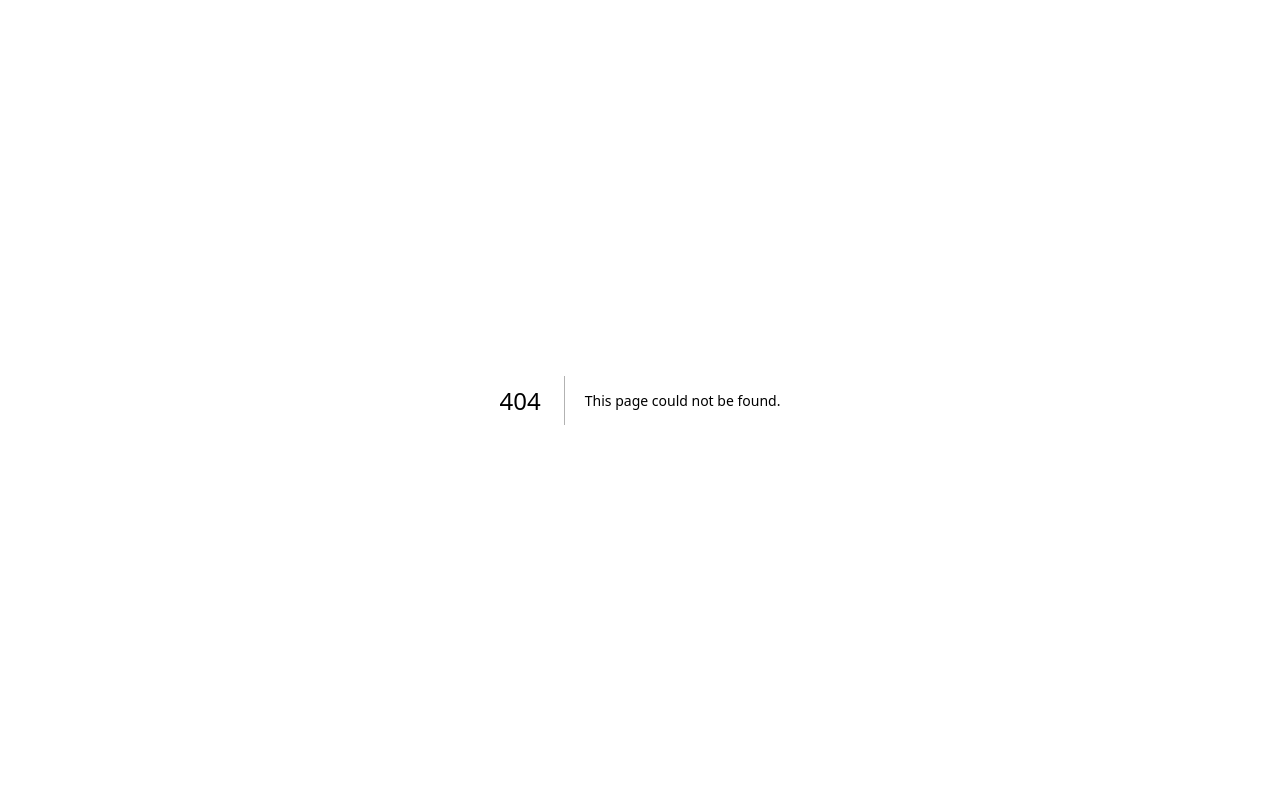
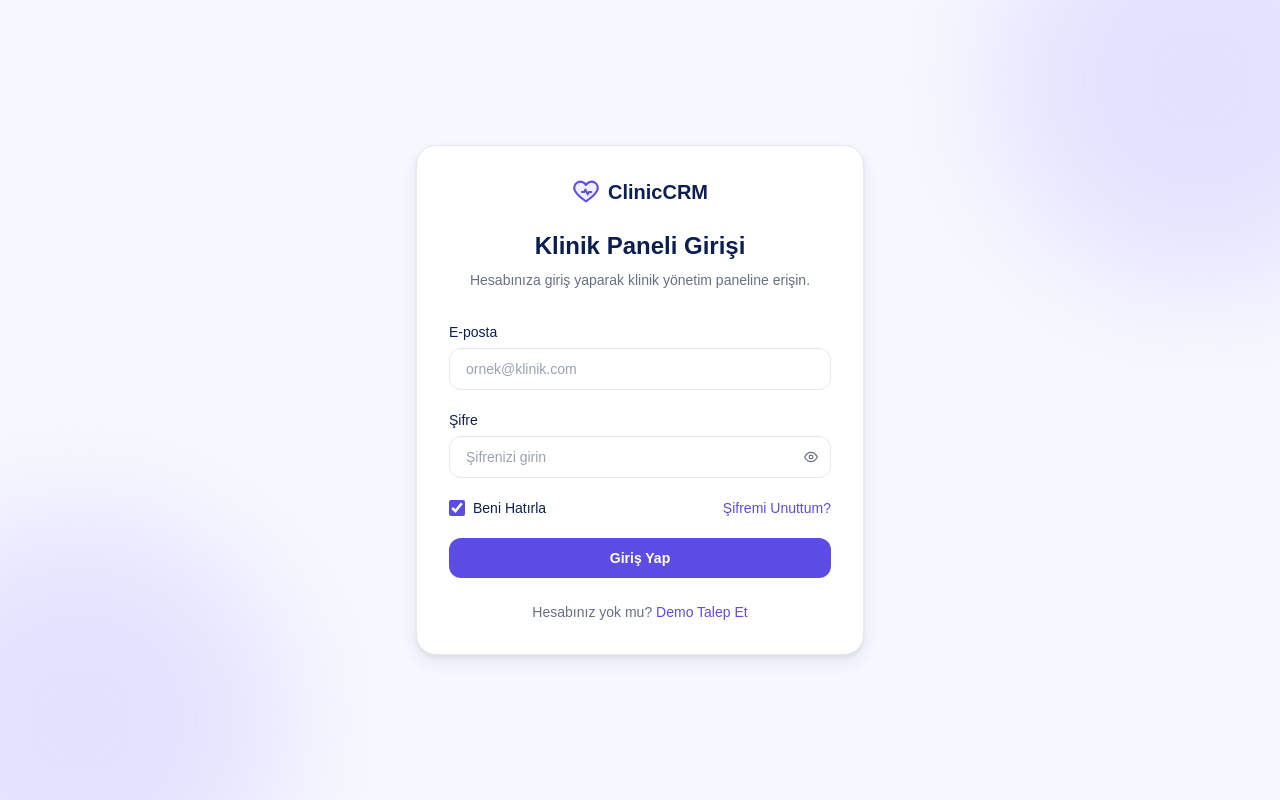
Before and after one commit to zeynep-tuna/clinic-crm, a Next.js app in the folder frontend/: page /login in a window 1280 px wide. Before the commit this address had no page. Built offline with nearby package versions, Linux system fonts and the light colour scheme.

Commit message:
Add login page

```diff
--- /dev/null
+++ b/frontend/app/login/page.tsx
@@ -0,0 +1,12 @@
+import LoginForm from "@/components/login/LoginForm";
+
+export default function LoginPage() {
+  return (
+    <div className="relative flex min-h-screen items-center justify-center overflow-hidden bg-[#F7F8FF] px-4 py-12">
+      <div className="pointer-events-none absolute -right-32 -top-32 z-0 h-104 w-104 rounded-full bg-[#DCD8FF] opacity-70 blur-3xl" />
+      <div className="pointer-events-none absolute -bottom-32 -left-32 z-0 h-104 w-104 rounded-full bg-[#DCD8FF] opacity-70 blur-3xl" />
+
+      <LoginForm />
+    </div>
+  );
+}
--- /dev/null
+++ b/frontend/components/login/LoginForm.tsx
@@ -0,0 +1,136 @@
+"use client";
+
+import { useState } from "react";
+
+function HeartIcon() {
+  return (
+    <svg viewBox="0 0 24 24" fill="none" stroke="#5B4DE3" strokeWidth={1.75} className="h-7 w-7">
+      <path
+        strokeLinecap="round"
+        strokeLinejoin="round"
+        fill="#EEF0FF"
+        d="M12 20s-7-4.5-9.5-9A5 5 0 0 1 12 6a5 5 0 0 1 9.5 5c-2.5 4.5-9.5 9-9.5 9Z"
+      />
+      <path strokeLinecap="round" strokeLinejoin="round" d="M8.5 12h2l1-2 2 4 1-2h2" />
+    </svg>
+  );
+}
+
+function EyeIcon() {
+  return (
+    <svg viewBox="0 0 24 24" fill="none" stroke="currentColor" strokeWidth={1.75} className="h-4 w-4">
+      <path
+        strokeLinecap="round"
+        strokeLinejoin="round"
+        d="M2.5 12S6 5 12 5s9.5 7 9.5 7-3.5 7-9.5 7-9.5-7-9.5-7Z"
+      />
+      <circle cx="12" cy="12" r="2.75" />
+    </svg>
+  );
+}
+
+function EyeOffIcon() {
+  return (
+    <svg viewBox="0 0 24 24" fill="none" stroke="currentColor" strokeWidth={1.75} className="h-4 w-4">
+      <path strokeLinecap="round" strokeLinejoin="round" d="M3 3l18 18" />
+      <path
+        strokeLinecap="round"
+        strokeLinejoin="round"
+        d="M10.6 5.1A9.6 9.6 0 0 1 12 5c6 0 9.5 7 9.5 7a13.6 13.6 0 0 1-2.7 3.4M6.6 6.6C4 8.4 2.5 12 2.5 12s3.5 7 9.5 7a9.5 9.5 0 0 0 3.4-.6"
+      />
+      <path strokeLinecap="round" strokeLinejoin="round" d="M9.9 9.9a3 3 0 0 0 4.2 4.2" />
+    </svg>
+  );
+}
+
+export default function LoginForm() {
+  const [email, setEmail] = useState("");
+  const [password, setPassword] = useState("");
+  const [rememberMe, setRememberMe] = useState(true);
+  const [showPassword, setShowPassword] = useState(false);
+
+  function handleSubmit(event: React.FormEvent<HTMLFormElement>) {
+    event.preventDefault();
+    console.log({ email, password, rememberMe });
+  }
+
+  return (
+    <div className="relative z-10 w-full max-w-md rounded-[20px] border border-[#E3E8F0] bg-white p-8 shadow-[0_8px_16px_rgba(16,24,40,0.08),0_2px_4px_rgba(16,24,40,0.06)]">
+      <div className="flex flex-col items-center text-center">
+        <div className="flex items-center gap-2">
+          <HeartIcon />
+          <span className="text-xl font-bold text-[#0B1F55]">ClinicCRM</span>
+        </div>
+
+        <h1 className="mt-6 text-2xl font-bold text-[#0B1F55]">Klinik Paneli Girişi</h1>
+        <p className="mt-2 text-sm text-[#667085]">
+          Hesabınıza giriş yaparak klinik yönetim paneline erişin.
+        </p>
+      </div>
+
+      <form onSubmit={handleSubmit} className="mt-8 space-y-5">
+        <div>
+          <label className="mb-1.5 block text-sm font-medium text-[#0B1F55]">E-posta</label>
+          <input
+            type="email"
+            value={email}
+            onChange={(event) => setEmail(event.target.value)}
+            placeholder="ornek@klinik.com"
+            className="w-full rounded-xl border border-[#E3E8F0] px-4 py-2.5 text-sm text-[#0B1F55] placeholder:text-[#98A2B3] focus:border-[#5B4DE3] focus:outline-none focus:ring-2 focus:ring-[#5B4DE3]/20"
+          />
+        </div>
+
+        <div>
+          <label className="mb-1.5 block text-sm font-medium text-[#0B1F55]">Şifre</label>
+          <div className="relative">
+            <input
+              type={showPassword ? "text" : "password"}
+              value={password}
+              onChange={(event) => setPassword(event.target.value)}
+              placeholder="Şifrenizi girin"
+              className="w-full rounded-xl border border-[#E3E8F0] px-4 py-2.5 pr-11 text-sm text-[#0B1F55] placeholder:text-[#98A2B3] focus:border-[#5B4DE3] focus:outline-none focus:ring-2 focus:ring-[#5B4DE3]/20"
+            />
+            <button
+              type="button"
+              onClick={() => setShowPassword((prev) => !prev)}
+              aria-label={showPassword ? "Şifreyi gizle" : "Şifreyi göster"}
+              className="absolute right-3 top-1/2 -translate-y-1/2 text-[#667085] hover:text-[#0B1F55]"
+            >
+              {showPassword ? <EyeOffIcon /> : <EyeIcon />}
+            </button>
+          </div>
+        </div>
+
+        <div className="flex items-center justify-between">
+          <label className="flex items-center gap-2 text-sm text-[#0B1F55]">
+            <input
+              type="checkbox"
+              checked={rememberMe}
+              onChange={(event) => setRememberMe(event.target.checked)}
+              className="h-4 w-4 rounded border-[#E3E8F0] accent-[#5B4DE3] focus:ring-2 focus:ring-[#5B4DE3]/20"
+            />
+            Beni Hatırla
+          </label>
+
+          <a href="#" className="text-sm font-medium text-[#5B4DE3] hover:underline">
+            Şifremi Unuttum?
+          </a>
+        </div>
+
+        <button
+          type="submit"
+          className="w-full rounded-xl bg-[#5B4DE3] px-5 py-2.5 text-sm font-semibold text-white hover:bg-[#4c3fd1]"
+        >
+          Giriş Yap
+        </button>
+      </form>
+
+      <p className="mt-6 text-center text-sm text-[#667085]">
+        Hesabınız yok mu?{" "}
+        <a href="#" className="font-medium text-[#5B4DE3] hover:underline">
+          Demo Talep Et
+        </a>
+      </p>
+    </div>
+  );
+}
```
